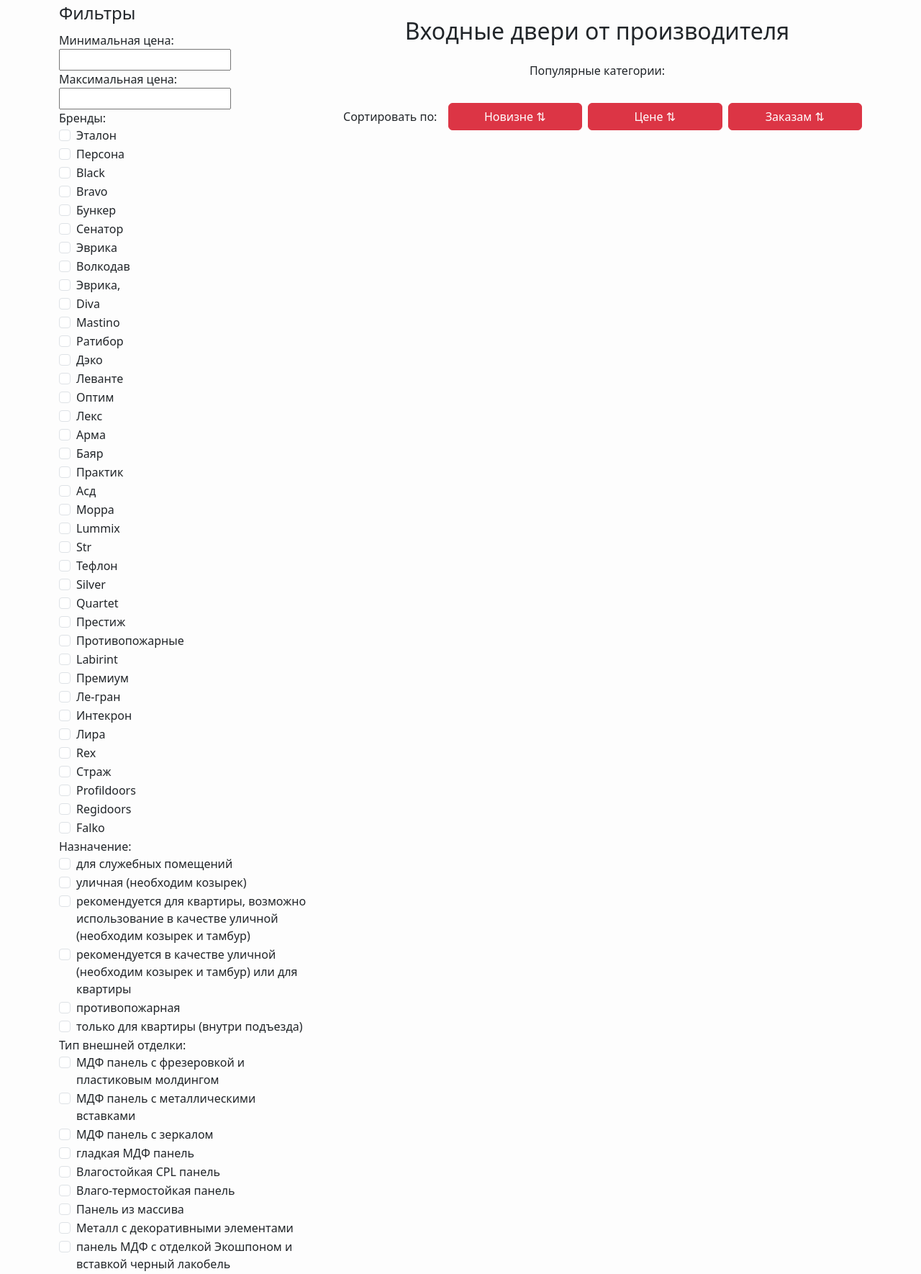
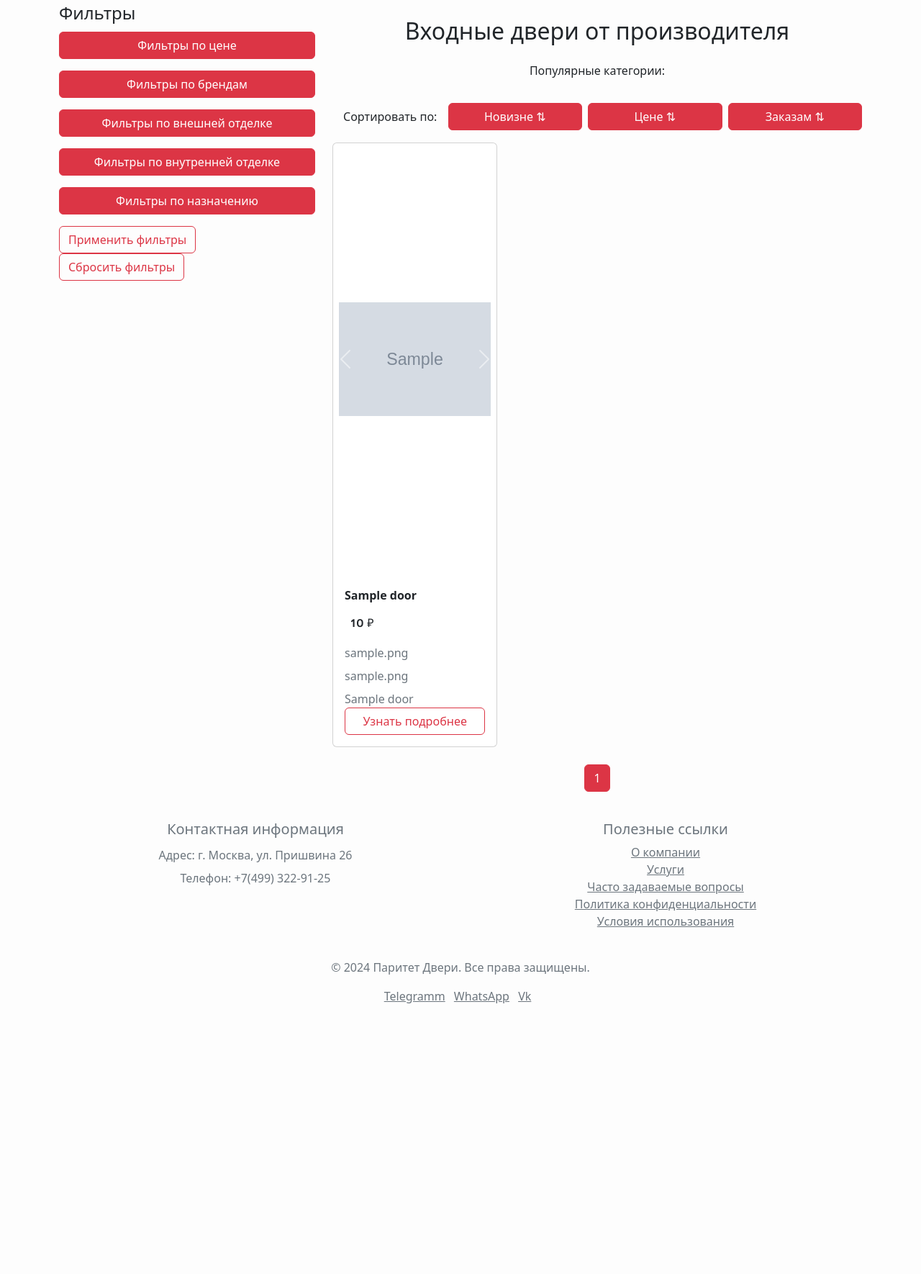
Before and after one commit to Ray-Not/site, a Django app: page /catalog/ in a window 1280 px wide. Shown: the part 169-1939 px from the top of the page at 72% size. After the commit the page ends 1563 px from the top, so only its background shows below. Run offline with Django 5.2, Linux system fonts and the light colour scheme; tables that the repository leaves empty hold one stand-in row (values such as "Sample post"); grey boxes marked "Sample" are stand-in pictures; some libraries are stand-ins or nearby versions.

Commit message:
Full filters

```diff
--- a/templates/pages/catalog.html
+++ b/templates/pages/catalog.html
@@ -49,76 +49,128 @@
 
 <div class="row flex-lg-row flex-column">
   <div class="col-lg-4 col-12">
-    <form method="get">
+    <form method="get" id="filter-form">
       <fieldset>
         <legend>Фильтры</legend>
 
-          <!-- Фильтры по ценам -->
+        <!-- Фильтры по цене -->
+        <div class="mb-3">
+          <button class="btn btn-danger w-100" type="button" data-bs-toggle="collapse" data-bs-target="#priceFilters" aria-expanded="false" aria-controls="priceFilters">
+            Фильтры по цене
+          </button>
+          <div class="collapse" id="priceFilters">
+            <div class="card card-body">
               <div class="form-group">
                 {{ filter.form.price_min.label_tag }} {{ filter.form.price_min }}
               </div>
               <div class="form-group">
                 {{ filter.form.price_max.label_tag }} {{ filter.form.price_max }}
               </div>
+            </div>
+          </div>
+        </div>
 
         <!-- Фильтры по брендам -->
+        <div class="mb-3">
+          <button class="btn btn-danger w-100" type="button" data-bs-toggle="collapse" data-bs-target="#brandFilters" aria-expanded="false" aria-controls="brandFilters">
+            Фильтры по брендам
+          </button>
+          <div class="collapse" id="brandFilters">
+            <div class="card card-body">
               <div class="form-group">
-              <label>Бренды:</label>
+                <label>{{ filter.form.brand.label_tag }}</label>
                 {% for brand in brands %}
                   <div class="form-check">
-                      <input class="form-check-input" type="checkbox" name="brand" value="{{ brand }}" id="brand_{{ brand|translit_slugify }}"
-                             {% if brand in selected_brands %}checked{% endif %}>
+                    <input class="form-check-input brand-checkbox" type="checkbox" value="{{ brand }}" id="brand_{{ brand|translit_slugify }}" {% if brand in selected_brands %}checked{% endif %}>
                     <label class="form-check-label" for="brand_{{ brand|translit_slugify }}">
                       {{ brand }}
                     </label>
                   </div>
                 {% endfor %}
-              <!-- Фильтр по назначению -->
+              </div>
+            </div>
+          </div>
+        </div>
+
+        <!-- Фильтр по внешней отделке (out_covers) -->
+        <div class="mb-3">
+          <button class="btn btn-danger w-100" type="button" data-bs-toggle="collapse" data-bs-target="#outCoverFilters" aria-expanded="false" aria-controls="outCoverFilters">
+            Фильтры по внешней отделке
+          </button>
+          <div class="collapse" id="outCoverFilters">
+            <div class="card card-body">
               <div class="form-group">
-      <label>Назначение:</label>
+                <label>{{ filter.form.out_covers.label_tag }}</label>
+                {% for out_cover in out_covers %}
+                  <div class="form-check">
+                    <input class="form-check-input out-cover-checkbox" type="checkbox" value="{{ out_cover }}" id="out_cover_{{ out_cover|translit_slugify }}" {% if out_cover in selected_out_covers %}checked{% endif %}>
+                    <label class="form-check-label" for="out_cover_{{ out_cover|translit_slugify }}">
+                      {{ out_cover }}
+                    </label>
+                  </div>
+                {% endfor %}
+              </div>
+            </div>
+          </div>
+        </div>
+
+        <!-- Фильтр по внутренней отделке (in_covers) -->
+        <div class="mb-3">
+          <button class="btn btn-danger w-100" type="button" data-bs-toggle="collapse" data-bs-target="#inCoverFilters" aria-expanded="false" aria-controls="inCoverFilters">
+            Фильтры по внутренней отделке
+          </button>
+          <div class="collapse" id="inCoverFilters">
+            <div class="card card-body">
+              <div class="form-group">
+                <label>{{ filter.form.in_covers.label_tag }}</label>
+                {% for in_cover in in_covers %}
+                  <div class="form-check">
+                    <input class="form-check-input in-cover-checkbox" type="checkbox" value="{{ in_cover }}" id="in_cover_{{ in_cover|translit_slugify }}" {% if in_cover in selected_in_covers %}checked{% endif %}>
+                    <label class="form-check-label" for="in_cover_{{ in_cover|translit_slugify }}">
+                      {{ in_cover }}
+                    </label>
+                  </div>
+                {% endfor %}
+              </div>
+            </div>
+          </div>
+        </div>
+
+        <!-- Фильтр по назначению (purpose) -->
+        <div class="mb-3">
+          <button class="btn btn-danger w-100" type="button" data-bs-toggle="collapse" data-bs-target="#purposeFilters" aria-expanded="false" aria-controls="purposeFilters">
+            Фильтры по назначению
+          </button>
+          <div class="collapse" id="purposeFilters">
+            <div class="card card-body">
+              <div class="form-group">
+                <label>{{ filter.form.purpose.label_tag }}</label>
                 {% for purpose in purposes %}
                   <div class="form-check">
-          <input class="form-check-input" type="checkbox" name="purpose" value="{{ purpose }}" id="purpose_{{ purpose|translit_slugify }}"
-                 {% if purpose in selected_purposes %}checked{% endif %}>
+                    <input class="form-check-input purpose-checkbox" type="checkbox" value="{{ purpose }}" id="purpose_{{ purpose|translit_slugify }}" {% if purpose in selected_purposes %}checked{% endif %}>
                     <label class="form-check-label" for="purpose_{{ purpose|translit_slugify }}">
                       {{ purpose }}
                     </label>
                   </div>
                 {% endfor %}
               </div>
-
-        <!-- Фильтр по внешней отделке -->
-        <div class="form-group">
-          <label>Тип внешней отделки:</label>
-          {% for out_cover in out_covers %}
-              <div class="form-check">
-                  <input class="form-check-input" type="checkbox" name="out_covers" value="{{ out_cover }}" id="out_cover_{{ out_cover|translit_slugify }}"
-                         {% if out_cover in selected_out_covers %}checked{% endif %}>
-                  <label class="form-check-label" for="out_cover_{{ out_cover|translit_slugify }}">
-                      {{ out_cover }}
-                  </label>
             </div>
-          {% endfor %}
+          </div>
         </div>
 
-        <!-- Фильтр по внутренней отделке -->
-        <div class="form-group">
-          <label>Тип внутренней отделки:</label>
-          {% for in_cover in in_covers %}
-              <div class="form-check">
-                  <input class="form-check-input" type="checkbox" name="in_covers" value="{{ in_cover }}" id="in_cover_{{ in_cover|translit_slugify }}"
-                         {% if in_cover in selected_in_covers %}checked{% endif %}>
-                  <label class="form-check-label" for="in_cover_{{ in_cover|translit_slugify }}">
-                      {{ in_cover }}
-                  </label>
-              </div>
-          {% endfor %}
-        </div>
+        <!-- Скрытые поля для объединённых значений -->
+        <input type="hidden" name="brand" id="brand-field">
+        <input type="hidden" name="purpose" id="purpose-field">
+        <input type="hidden" name="out_covers" id="out-cover-field">
+        <input type="hidden" name="in_covers" id="in-cover-field">
+
+        <!-- Кнопки для применения и сброса фильтров -->
         <button class="btn btn-outline-danger" type="submit">Применить фильтры</button>
+        <button class="btn btn-outline-danger" type="button" id="reset-filters">Сбросить фильтры</button>
       </fieldset>
     </form>
+  </div>
 
-  </div>
 
   <div class="col-lg-8 col-12">
     <h2 class="text-center my-4">Входные двери от производителя</h2>
@@ -170,7 +222,7 @@
             <p class="card-title fw-bold">{{ door.title }}</p>
             {% if door.discount %}
             <label class="rounded p-2" style="background-color: #ffe5e5; font-family: gasalt;">
-              <label class="card-text rounded">{{ door.price|calculate_discount:door.discount }} ₽</label>
+              <label class="card-text rounded" style="color: #ff0000;">{{ door.price|calculate_discount:door.discount }} ₽</label>
               <label class="card-text rounded text-secondary strikethrough-svg" style="font-size: small;">
                 <span>{{ door.price|format_number }} ₽</span>
                 <svg viewBox="0 0 100 100">
@@ -336,4 +388,35 @@
 })));
   }
 </script>
+<script>
+  document.getElementById('reset-filters').addEventListener('click', function() {
+    var form = document.getElementById('filter-form');
+    form.reset();
+    window.location.href = window.location.pathname;
+  });
+</script>
+<script>
+  // Объединение значений чекбоксов в строку перед отправкой формы
+  document.getElementById('filter-form').addEventListener('submit', function(event) {
+    // Бренды
+    const checkedBrands = document.querySelectorAll('.brand-checkbox:checked');
+    const selectedBrands = Array.from(checkedBrands).map(cb => cb.value).join(',');
+    document.getElementById('brand-field').value = selectedBrands;
+
+    // Внешняя отделка (out_covers)
+    const checkedOutCovers = document.querySelectorAll('.out-cover-checkbox:checked');
+    const selectedOutCovers = Array.from(checkedOutCovers).map(cb => cb.value).join(',');
+    document.getElementById('out-cover-field').value = selectedOutCovers;
+
+    // Внутренняя отделка (in_covers)
+    const checkedInCovers = document.querySelectorAll('.in-cover-checkbox:checked');
+    const selectedInCovers = Array.from(checkedInCovers).map(cb => cb.value).join(',');
+    document.getElementById('in-cover-field').value = selectedInCovers;
+
+    // Назначение
+    const checkedPurposes = document.querySelectorAll('.purpose-checkbox:checked');
+    const selectedPurposes = Array.from(checkedPurposes).map(cb => cb.value).join(',');
+    document.getElementById('purpose-field').value = selectedPurposes;
+  });
+</script>
 {% endblock %}
--- a/web/management/commands/search_in_cover.py
+++ b/web/management/commands/search_in_cover.py
@@ -1,4 +1,5 @@
 from django.core.management.base import BaseCommand
+
 from ...models import Door
 
 in_cover = set()
--- a/web/management/commands/search_out_cover.py
+++ b/web/management/commands/search_out_cover.py
@@ -1,4 +1,5 @@
 from django.core.management.base import BaseCommand
+
 from ...models import Door
 
 out_cover = set()
--- a/web/management/commands/search_purpose.py
+++ b/web/management/commands/search_purpose.py
@@ -1,4 +1,5 @@
 from django.core.management.base import BaseCommand
+
 from ...models import Door
 
 purpose = set()
--- a/web/views.py
+++ b/web/views.py
@@ -1,9 +1,10 @@
 from django.core.paginator import EmptyPage, PageNotAnInteger, Paginator
+from django.db.models import Max, Min
 from django.shortcuts import redirect, render
+
+from .filters import DoorFilter
 from .forms import OrderForm
 from .models import Door, Review
-from .filters import DoorFilter
-from django.db.models import Min, Max
 
 
 def index(request):
@@ -26,7 +27,7 @@ def catalog(request):
     brands = [
         'Эталон', 'Персона', 'Black', 'Bravo',
         'Бункер', 'Сенатор', 'Эврика', 'Волкодав',
-        'Эврика,', 'Diva', 'Mastino', 'Ратибор',
+        'Diva', 'Mastino', 'Ратибор',
         'Дэко', 'Леванте', 'Оптим', 'Лекс',
         'Арма', 'Баяр', 'Практик', 'Асд', 'Морра',
         'Lummix', 'Str', 'Тефлон', 'Silver',
@@ -42,70 +43,24 @@ def catalog(request):
         'противопожарная', 'только для квартиры (внутри подъезда)'
     ]
     in_covers = [
-        'Тип отделки: МДФ панель с фрезеровкой и пластиковым молдингом',
-        'Тип отделки: ЛДСП',
-        'Тип отделки: влагостойкая МДФ панель с покрытием "винорит"',
-        'Тип отделки: Меламин',
-        'Тип отделки: МДФ панель со стеклопакетом и ковкой',
-        'Тип отделки: Металл с порошковым напылением',
-        'Тип отделки: Металл, цинкосодержащий грунт, полимерное покрытие',
-        'Тип отделки: МДФ панель с тонированным зеркалом',
-        'Тип отделки: ДВП',
-        'Тип отделки: Эмалированная МДФ панель',
-        'Тип отделки: МДФ панель с покрытием "винорит"',
-        'Тип отделки: гладкая МДФ панель',
-        'Тип отделки: комбинированная МДФ панель',
-        'Тип отделки: панель МДФ с отделкой Экошпоном и вставкой черный \
-лакобель',
-        'Тип отделки: Массив + Шпон',
-        'Тип отделки: Меламиновая панель',
-        'Тип отделки: Ламинированная МДФ',
-        'Тип отделки: Gloss (Глянец)',
-        'Тип отделки: МДФ панель с зеркалом',
-        'Нет информации',
-        'Тип отделки: Фрезерованная МДФ панель со вставкой \
-черное стекло фацет',
-        'Тип отделки: Ламинированная МДФ панель',
-        'Тип отделки: МДФ панель с молдингами',
-        'Тип отделки: МДФ панель с фрезеровкой',
-        'Тип отделки: МДФ со стеклянными вставками',
-        'Тип отделки: МДФ панель c атмосферостойким ламинированным покрытием',
-        'Тип отделки: МДФ панель с металлическими вставками',
-        'Тип отделки: МДФ панель с зеркалом фацет',
-        'Тип отделки: Шпонированная панель',
-        'Тип отделки: Панель Profildoors U (УФ-лак)',
-        'Тип отделки: ламинированная МДФ панель',
-        'Тип отделки: панель МДФ с отделкой Эко Шпоном',
-        'Тип отделки: панель МДФ с отделкой Экошпоном и \
-вставкой белый лакобель'
+        'МДФ панель',
+        'ЛДСП',
+        'Меламин',
+        'Металл',
+        'ДВП',
+        'Массив + Шпон',
+        'Меламиновая панель',
+        'Gloss (Глянец)',
+        'Шпонированная панель',
+        'Панель Profildoors U (УФ-лак)',
     ]
     out_covers = [
-        'МДФ панель с фрезеровкой и пластиковым молдингом',
-        'МДФ панель с металлическими вставками',
-        'МДФ панель с зеркалом', 'гладкая МДФ панель',
+        'МДФ панель',
         'Влагостойкая CPL панель',
         'Влаго-термостойкая панель', 'Панель из массива',
         'Металл с декоративными элементами',
-        'панель МДФ с отделкой Экошпоном и вставкой черный лакобель',
         'Влагостойкая шпонированная панель Waterproof Veneer',
-        'МДФ панель с фрезеровкой',
-        'МДФ панель с молдингами',
-        'Металл с зеркальной вставкой из нержавеющей стали',
-        'Фрезерованная МДФ панель со вставкой черное стекло фацет',
-        'ламинированная МДФ панель',
-        'Эмалированная МДФ панель', 'Gloss (Глянец)',
-        'МДФ со стеклянными вставками',
-        'Металл, цинкосодержащий грунт, полимерное покрытие',
-        'Металл с матовым покрытием',
-        'Ламинированная МДФ', 'МДФ панель с покрытием "винорит"',
-        'МДФ панель со стеклопакетом и ковкой',
-        'Металл с порошковым напылением', 'Металл с выдавленным рисунком',
-        'панель МДФ с отделкой Экошпоном и вставкой белый лакобель',
-        'Сборная МДФ 3D-панель',
-        'Ламинированная МДФ панель',
-        'МДФ панель c атмосферостойким ламинированным покрытием',
-        'комбинированная МДФ панель',
-        'влагостойкая МДФ панель с покрытием "винорит"',
+        'Металл',
         'Влагостойкая ARTWOOD PANEL'
     ]
     door_filter = DoorFilter(
@@ -126,13 +81,25 @@ def catalog(request):
         doors = paginator.page(paginator.num_pages)
 
     # Get selected brands from request.GET
-    selected_brands = request.GET.getlist('brand')
-    selected_purposes = request.GET.getlist('purpose')
-    selected_out_covers = request.GET.getlist('out_covers')
-    selected_in_covers = request.GET.getlist('in_covers')
+    selected_brands = (
+        request.GET.get('brand', '').split(',')
+        if request.GET.get('brand') else []
+    )
+    selected_purposes = (
+        request.GET.get('purpose', '').split(',')
+        if request.GET.get('purpose') else []
+    )
+    selected_out_covers = (
+        request.GET.get('out_covers', '').split(',')
+        if request.GET.get('out_covers') else []
+    )
+    selected_in_covers = (
+        request.GET.get('in_covers', '').split(',')
+        if request.GET.get('in_covers') else []
+    )
 
     return render(request, 'pages/catalog.html', {
-        # 'doors': doors,
+        'doors': doors,
         'filter': door_filter,
         'min_price': min_price,
         'max_price': max_price,
```
Also changed, not shown: web/filters.py (+22 -20 lines). Lines whose indentation alone changed are shown as unchanged.
